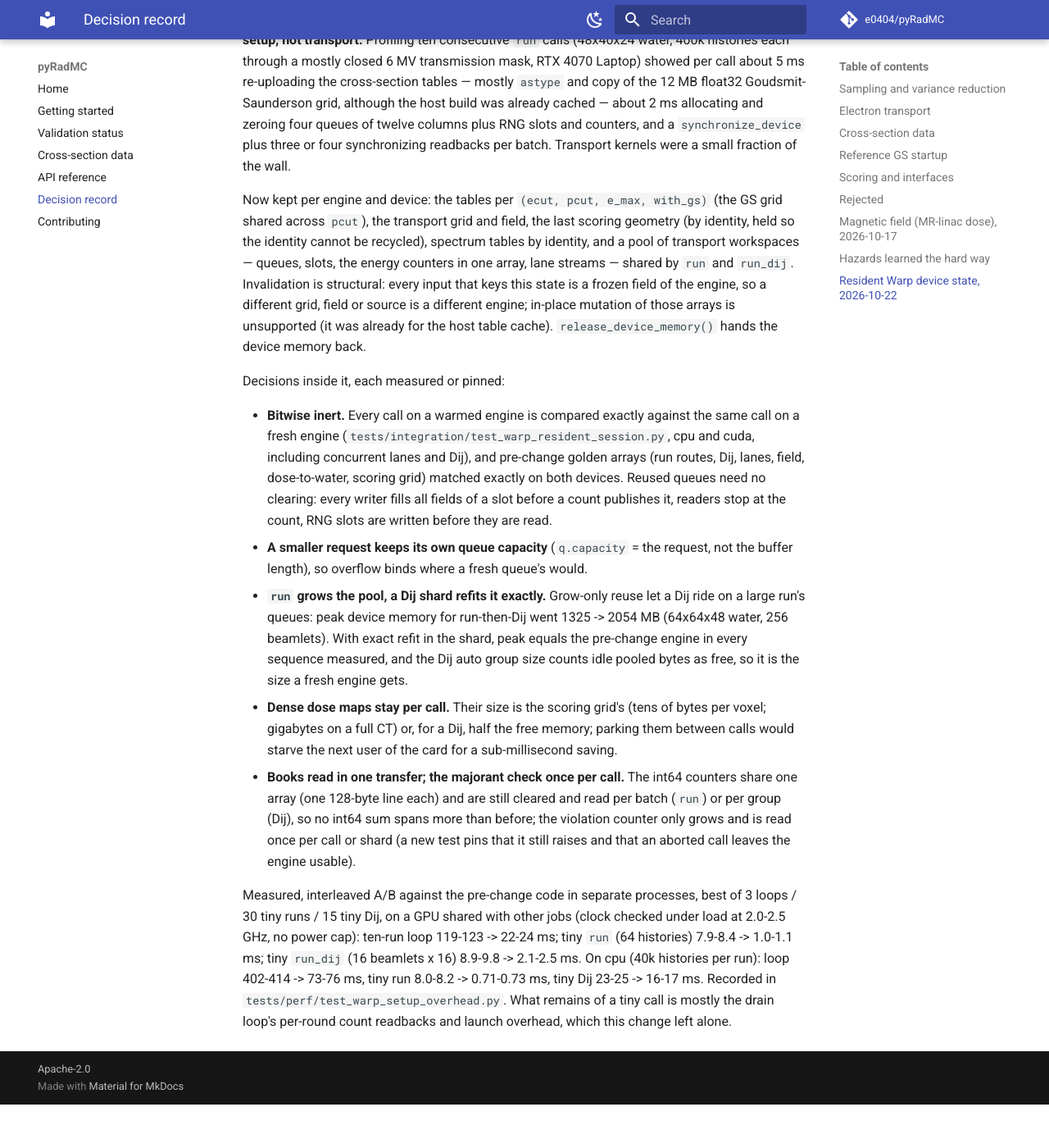
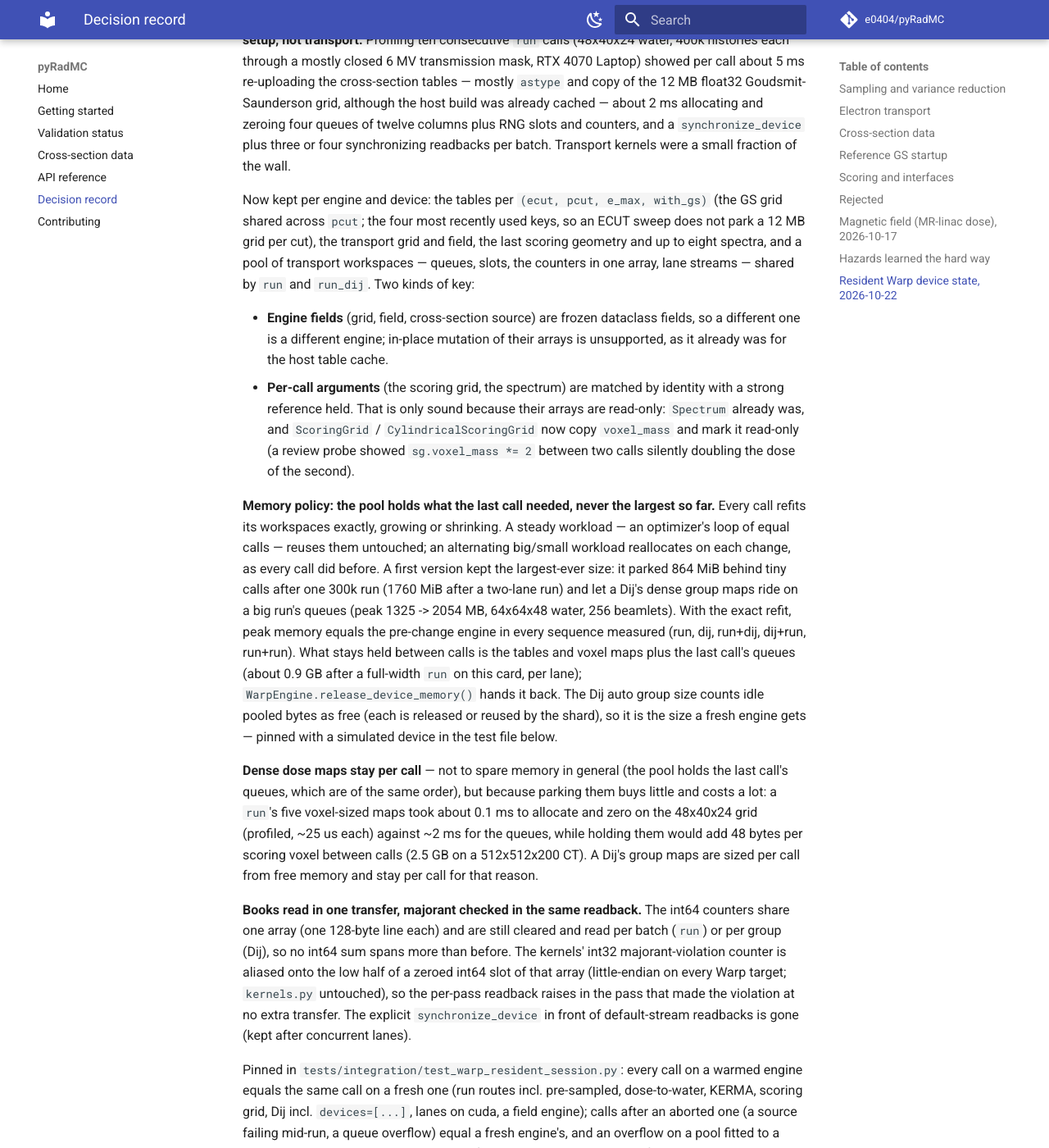
Before and after one commit to e0404/pyRadMC, an MkDocs documentation site: the page built from docs/decisions.md, in a window 1280 px wide and 1400 px high, scrolled down 10647 px. Shown: the whole window at 82% size. Built offline with MkDocs 1.6.1 and Material for MkDocs 9.7.7, drawn with Linux system fonts in a browser that asks for light colours; comment, search, counter and statistics services are not loaded; before the commit the page ends 11994 px from its top, so only the background shows below that; some of the changed text lies outside the part shown.

Commit message:
docs(warp): record the resident-state memory policy
CHANGELOG [Unreleased] gains release_device_memory() under Added and
the resident device state (with the memory it holds) and read-only
scoring masses under Changed. The decisions.md section is rewritten
for the last-call memory policy, separates engine-field keys from
per-call identity keys, and carries one measured timing set, the same
one the perf benchmark's docstring quotes.

Co-Authored-By: Claude Opus 5.5 <noreply@anthropic.com>

```diff
--- a/docs/decisions.md
+++ b/docs/decisions.md
@@ -442,43 +442,69 @@ and counters, and a `synchronize_device` plus three or four synchronizing readba
 batch. Transport kernels were a small fraction of the wall.
 
 Now kept per engine and device: the tables per `(ecut, pcut, e_max, with_gs)` (the GS
-grid shared across `pcut`), the transport grid and field, the last scoring geometry (by
-identity, held so the identity cannot be recycled), spectrum tables by identity, and a
-pool of transport workspaces — queues, slots, the energy counters in one array, lane
-streams — shared by `run` and `run_dij`. Invalidation is structural: every input that
-keys this state is a frozen field of the engine, so a different grid, field or source
-is a different engine; in-place mutation of those arrays is unsupported (it was already
-for the host table cache). `release_device_memory()` hands the device memory back.
+grid shared across `pcut`; the four most recently used keys, so an ECUT sweep does not
+park a 12 MB grid per cut), the transport grid and field, the last scoring geometry and
+up to eight spectra, and a pool of transport workspaces — queues, slots, the counters in
+one array, lane streams — shared by `run` and `run_dij`. Two kinds of key:
 
-Decisions inside it, each measured or pinned:
+- **Engine fields** (grid, field, cross-section source) are frozen dataclass fields, so
+  a different one is a different engine; in-place mutation of their arrays is
+  unsupported, as it already was for the host table cache.
+- **Per-call arguments** (the scoring grid, the spectrum) are matched by identity with
+  a strong reference held. That is only sound because their arrays are read-only:
+  `Spectrum` already was, and `ScoringGrid` / `CylindricalScoringGrid` now copy
+  `voxel_mass` and mark it read-only (a review probe showed `sg.voxel_mass *= 2` between
+  two calls silently doubling the dose of the second).
 
-- **Bitwise inert.** Every call on a warmed engine is compared exactly against the same
-  call on a fresh engine (`tests/integration/test_warp_resident_session.py`, cpu and
-  cuda, including concurrent lanes and Dij), and pre-change golden arrays (run routes,
-  Dij, lanes, field, dose-to-water, scoring grid) matched exactly on both devices.
-  Reused queues need no clearing: every writer fills all fields of a slot before a count
-  publishes it, readers stop at the count, RNG slots are written before they are read.
-- **A smaller request keeps its own queue capacity** (`q.capacity` = the request, not
-  the buffer length), so overflow binds where a fresh queue's would.
-- **`run` grows the pool, a Dij shard refits it exactly.** Grow-only reuse let a Dij ride
-  on a large run's queues: peak device memory for run-then-Dij went 1325 -> 2054 MB
-  (64x64x48 water, 256 beamlets). With exact refit in the shard, peak equals the
-  pre-change engine in every sequence measured, and the Dij auto group size counts idle
-  pooled bytes as free, so it is the size a fresh engine gets.
-- **Dense dose maps stay per call.** Their size is the scoring grid's (tens of bytes per
-  voxel; gigabytes on a full CT) or, for a Dij, half the free memory; parking them
-  between calls would starve the next user of the card for a sub-millisecond saving.
-- **Books read in one transfer; the majorant check once per call.** The int64 counters
-  share one array (one 128-byte line each) and are still cleared and read per batch
-  (`run`) or per group (Dij), so no int64 sum spans more than before; the violation
-  counter only grows and is read once per call or shard (a new test pins that it still
-  raises and that an aborted call leaves the engine usable).
+**Memory policy: the pool holds what the last call needed, never the largest so far.**
+Every call refits its workspaces exactly, growing or shrinking. A steady workload — an
+optimizer's loop of equal calls — reuses them untouched; an alternating big/small
+workload reallocates on each change, as every call did before. A first version kept the
+largest-ever size: it parked 864 MiB behind tiny calls after one 300k run (1760 MiB
+after a two-lane run) and let a Dij's dense group maps ride on a big run's queues (peak
+1325 -> 2054 MB, 64x64x48 water, 256 beamlets). With the exact refit, peak memory equals
+the pre-change engine in every sequence measured (run, dij, run+dij, dij+run, run+run).
+What stays held between calls is the tables and voxel maps plus the last call's queues
+(about 0.9 GB after a full-width `run` on this card, per lane);
+`WarpEngine.release_device_memory()` hands it back. The Dij auto group size counts idle
+pooled bytes as free (each is released or reused by the shard), so it is the size a
+fresh engine gets — pinned with a simulated device in the test file below.
 
-Measured, interleaved A/B against the pre-change code in separate processes, best of 3
-loops / 30 tiny runs / 15 tiny Dij, on a GPU shared with other jobs (clock checked under
-load at 2.0-2.5 GHz, no power cap): ten-run loop 119-123 -> 22-24 ms; tiny `run`
-(64 histories) 7.9-8.4 -> 1.0-1.1 ms; tiny `run_dij` (16 beamlets x 16) 8.9-9.8 ->
-2.1-2.5 ms. On cpu (40k histories per run): loop 402-414 -> 73-76 ms, tiny run 8.0-8.2 ->
-0.71-0.73 ms, tiny Dij 23-25 -> 16-17 ms. Recorded in
-`tests/perf/test_warp_setup_overhead.py`. What remains of a tiny call is mostly the
-drain loop's per-round count readbacks and launch overhead, which this change left alone.
+**Dense dose maps stay per call** — not to spare memory in general (the pool holds the
+last call's queues, which are of the same order), but because parking them buys little
+and costs a lot: a `run`'s five voxel-sized maps took about 0.1 ms to allocate and zero
+on the 48x40x24 grid (profiled, ~25 us each) against ~2 ms for the queues, while holding
+them would add 48 bytes per scoring voxel between calls (2.5 GB on a 512x512x200 CT). A
+Dij's group maps are sized per call from free memory and stay per call for that reason.
+
+**Books read in one transfer, majorant checked in the same readback.** The int64
+counters share one array (one 128-byte line each) and are still cleared and read per
+batch (`run`) or per group (Dij), so no int64 sum spans more than before. The kernels'
+int32 majorant-violation counter is aliased onto the low half of a zeroed int64 slot of
+that array (little-endian on every Warp target; `kernels.py` untouched), so the per-pass
+readback raises in the pass that made the violation at no extra transfer. The explicit
+`synchronize_device` in front of default-stream readbacks is gone (kept after
+concurrent lanes).
+
+Pinned in `tests/integration/test_warp_resident_session.py`: every call on a warmed
+engine equals the same call on a fresh one (run routes incl. pre-sampled, dose-to-water,
+KERMA, scoring grid, Dij incl. `devices=[...]`, lanes on cuda, a field engine); calls
+after an aborted one (a source failing mid-run, a queue overflow) equal a fresh engine's,
+and an overflow on a pool fitted to a larger call raises the same error as on a fresh
+engine; the pool's size after each call; the bounded table cache; the early majorant
+raise. Pre-change golden arrays matched exactly on cpu and cuda:0 after every commit.
+
+Measured, interleaved A/B against the pre-change code in separate processes on a GPU
+shared with other jobs (clock checked under load at 2.27 GHz, no power cap); ranges are
+the best-of values over three alternations (cuda) or two (cpu), best of 3 loops, 30 tiny
+runs, 15 tiny Dij each:
+
+| | cuda before | cuda after | cpu before | cpu after |
+|---|---|---|---|---|
+| ten collimated runs (400k histories each on cuda, 40k on cpu) | 111-120 ms | 20-22 ms | 395-423 ms | 72 ms |
+| tiny `run` (64 histories) | 7.4-8.7 ms | 0.88-0.92 ms | 7.4-7.7 ms | 0.94-0.98 ms |
+| tiny `run_dij` (16 beamlets x 16) | 8.4-8.7 ms | 1.62-1.69 ms | 23-24 ms | 15.5-16.6 ms |
+
+Recorded in `tests/perf/test_warp_setup_overhead.py`. What remains of a tiny call is
+mostly the drain loop's per-round count readbacks and launch overhead, which this change
+left alone.
```
Also changed, not shown: CHANGELOG.md (+21 -0 lines), 1 other file.
